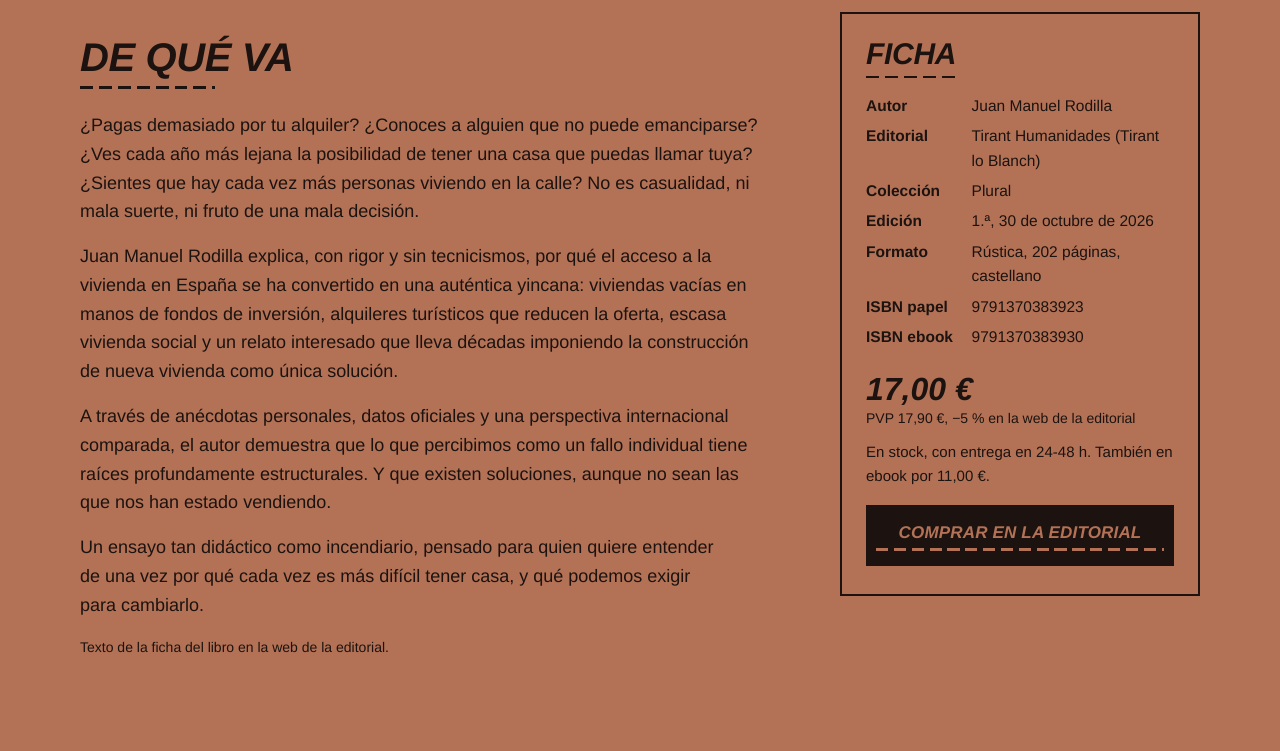
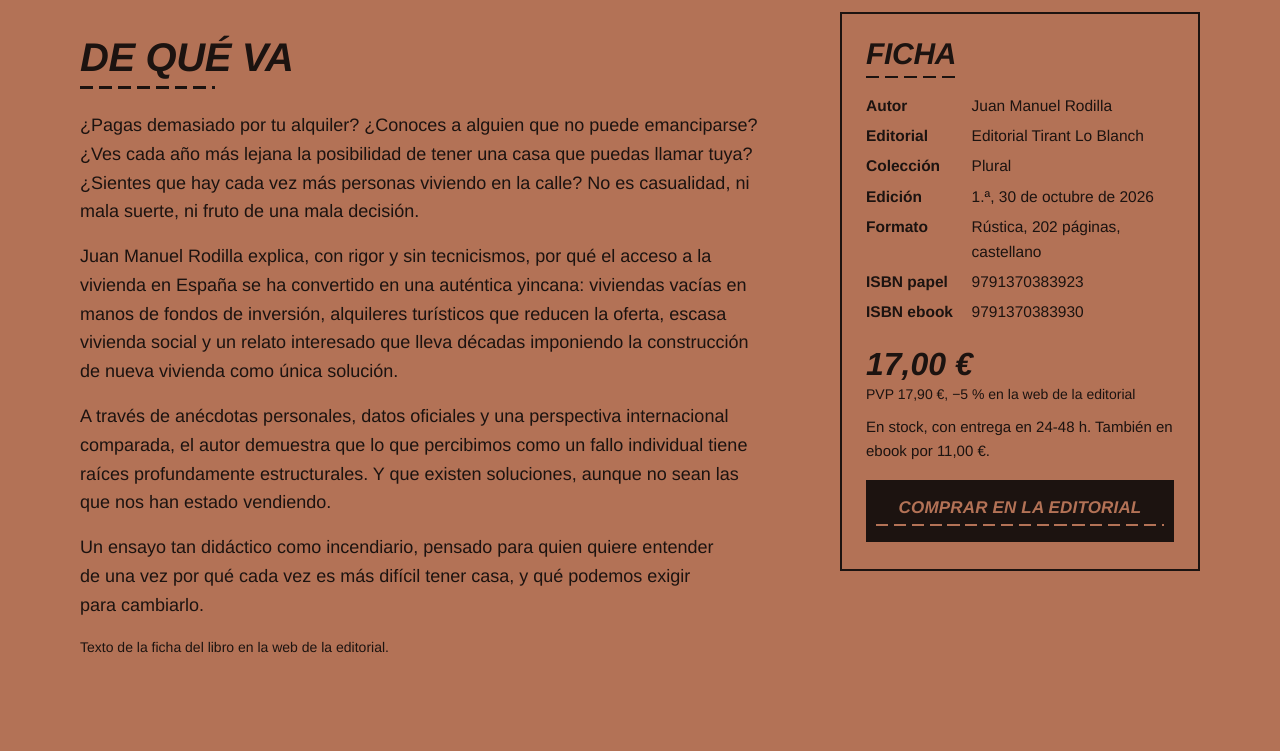
Before and after one commit to rafagarces/tener-casa, a plain HTML site: page index.html in a window 1280 px wide. Shown: the part 860-1611 px from the top of the page. Drawn offline with Linux system fonts and the light colour scheme.

Commit message:
Ficha: editorial segun catalogo de la editorial (Editorial Tirant Lo Blanch)

```diff
--- a/index.html
+++ b/index.html
@@ -231,7 +231,7 @@ section{margin-top:clamp(48px,8vw,96px)}
       <h2>Ficha</h2><i class="adoquin" style="width:5em;margin-bottom:1rem"></i>
       <dl>
       <dt>Autor</dt><dd>Juan Manuel Rodilla</dd>
-      <dt>Editorial</dt><dd>Tirant Humanidades (Tirant lo Blanch)</dd>
+      <dt>Editorial</dt><dd>Editorial Tirant Lo Blanch</dd>
       <dt>Colección</dt><dd>Plural</dd>
       <dt>Edición</dt><dd>1.ª, 30 de octubre de 2026</dd>
       <dt>Formato</dt><dd>Rústica, 202 páginas, castellano</dd>
```
